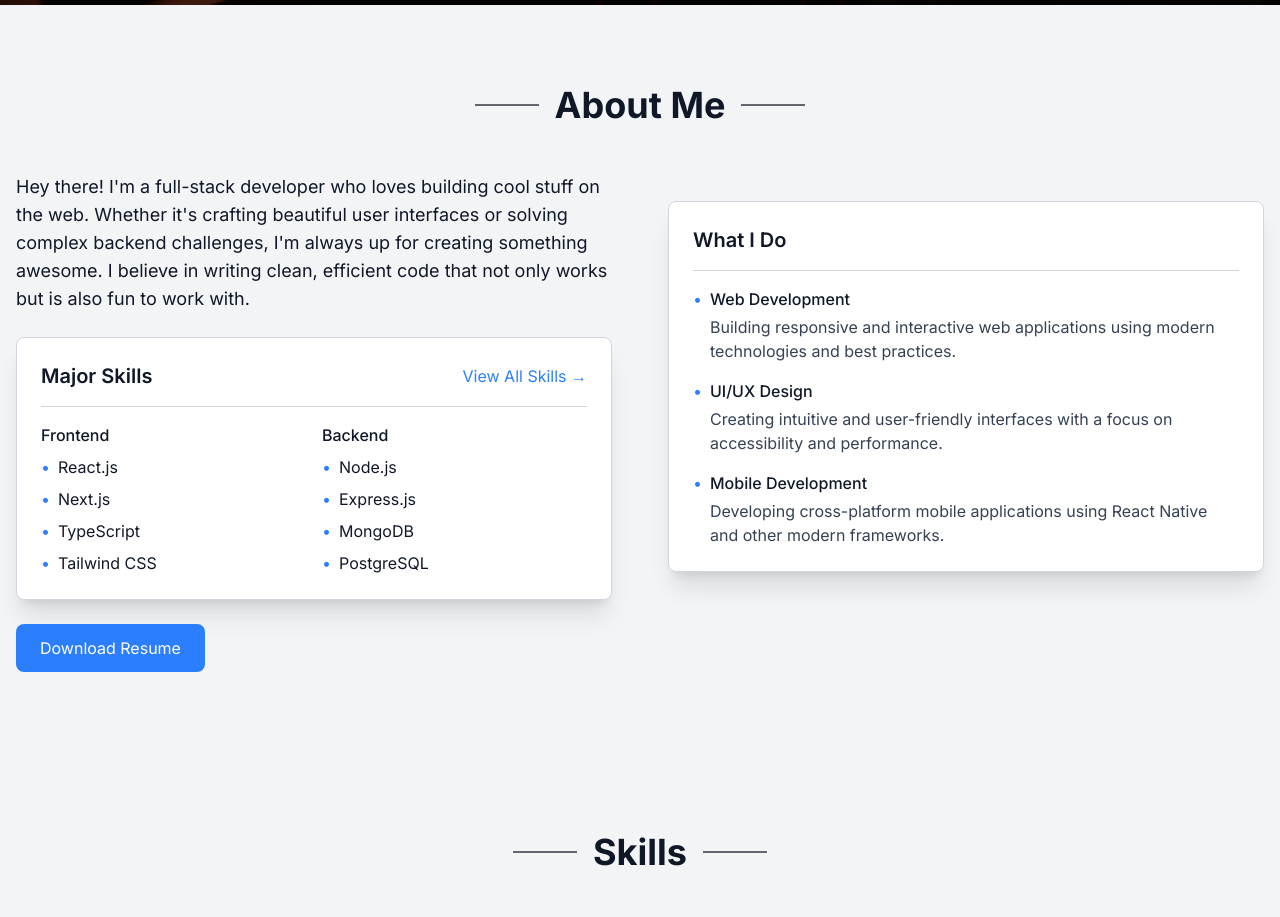
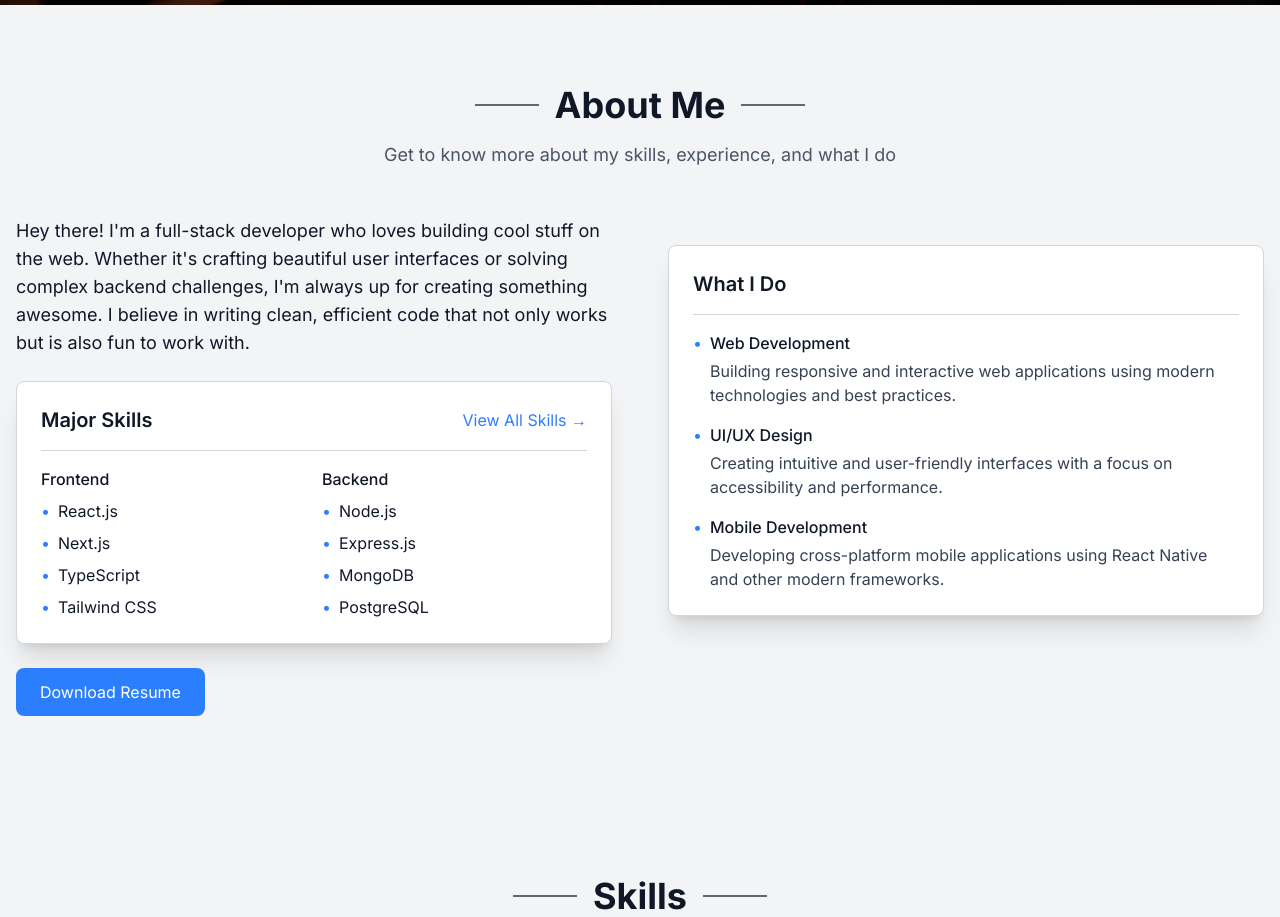
Before and after one commit to Pratik-Kumar-621/pratikkumar, a Next.js app: page / in a window 1280 px wide. Shown: the part 795-1712 px from the top of the page. Built offline with nearby package versions, Linux system fonts and the light colour scheme.

Commit message:
Add subheading

```diff
--- a/app/components/About.tsx
+++ b/app/components/About.tsx
@@ -17,7 +17,10 @@ const About = () => {
   return (
     <section id="about" className="py-20 bg-gray-100">
       <div className="container mx-auto px-4 max-w-[1350px]">
-        <SectionHeading title="About Me" />
+        <SectionHeading
+          title="About Me"
+          subtitle="Get to know more about my skills, experience, and what I do"
+        />
         <div className="grid md:grid-cols-2 gap-2 md:gap-14 items-start">
           <div className="space-y-6">
             <p className="text-lg text-gray-900">
--- a/app/components/SectionHeading.tsx
+++ b/app/components/SectionHeading.tsx
@@ -2,14 +2,24 @@ import React from "react";
 
 interface SectionHeadingProps {
   title: string;
+  subtitle?: string;
 }
 
-const SectionHeading = ({ title }: SectionHeadingProps) => {
+const SectionHeading = ({ title, subtitle }: SectionHeadingProps) => {
   return (
-    <div className="flex items-center justify-center mb-12">
-      <div className="h-[2px] w-16 bg-[#636870]"></div>
-      <h2 className="text-4xl font-bold mx-4 text-gray-900">{title}</h2>
-      <div className="h-[2px] w-16 bg-[#636870]"></div>
+    <div className="flex flex-col items-center justify-center mb-12">
+      <div className="relative pb-4">
+        <div className="flex items-center justify-center">
+          <div className="h-[2px] w-16 bg-[#636870]"></div>
+          <h2 className="text-4xl font-bold mx-4 text-gray-900">{title}</h2>
+          <div className="h-[2px] w-16 bg-[#636870]"></div>
+        </div>
+      </div>
+      {subtitle && (
+        <p className="text-lg text-gray-600 max-w-2xl text-center">
+          {subtitle}
+        </p>
+      )}
     </div>
   );
 };
--- a/app/components/Skills.tsx
+++ b/app/components/Skills.tsx
@@ -52,7 +52,10 @@ const Skills = () => {
   return (
     <section id="skills" className="py-20 bg-gray-100">
       <div className="container mx-auto px-4 max-w-[1350px]">
-        <SectionHeading title="Skills" />
+        <SectionHeading
+          title="Skills"
+          subtitle="Technologies and tools I work with to build amazing applications"
+        />
         <div className="space-y-12">
           {Object.entries(skills).map(([category, skillGroup]) => (
             <div
```
